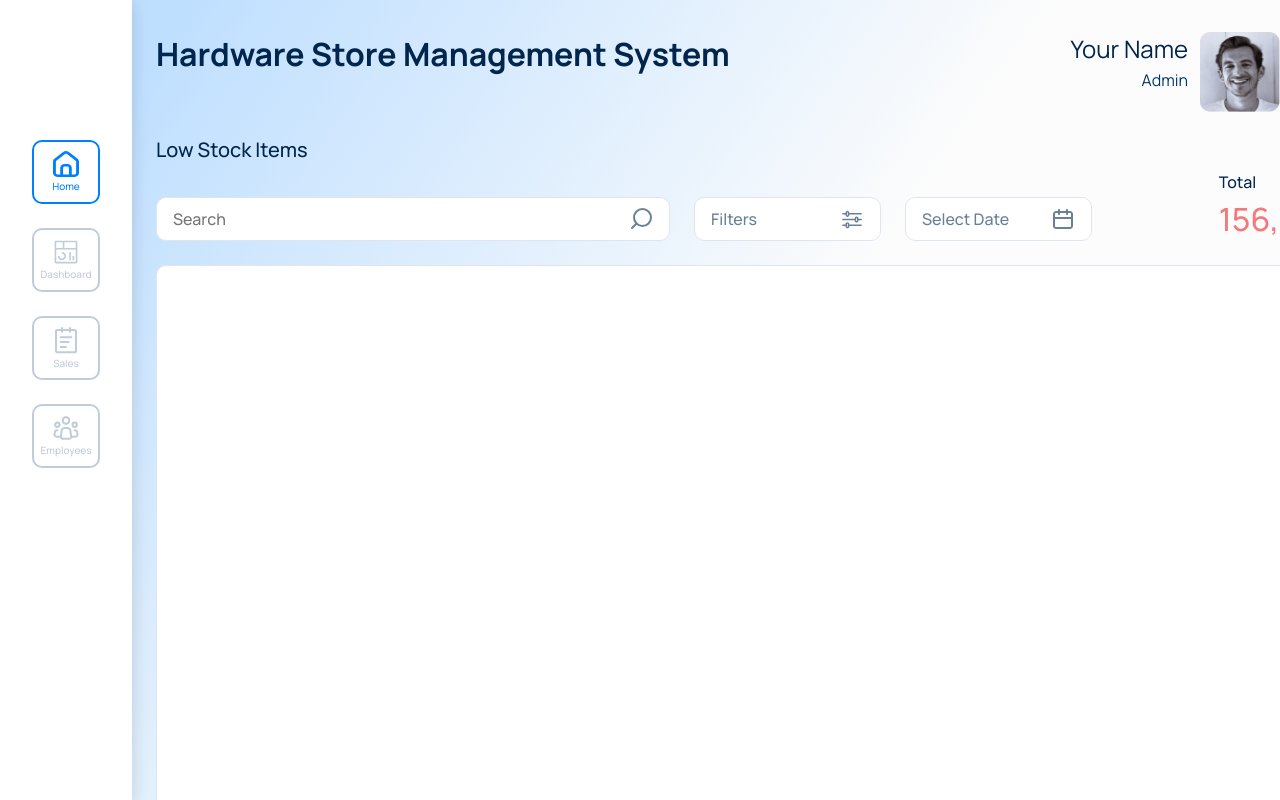
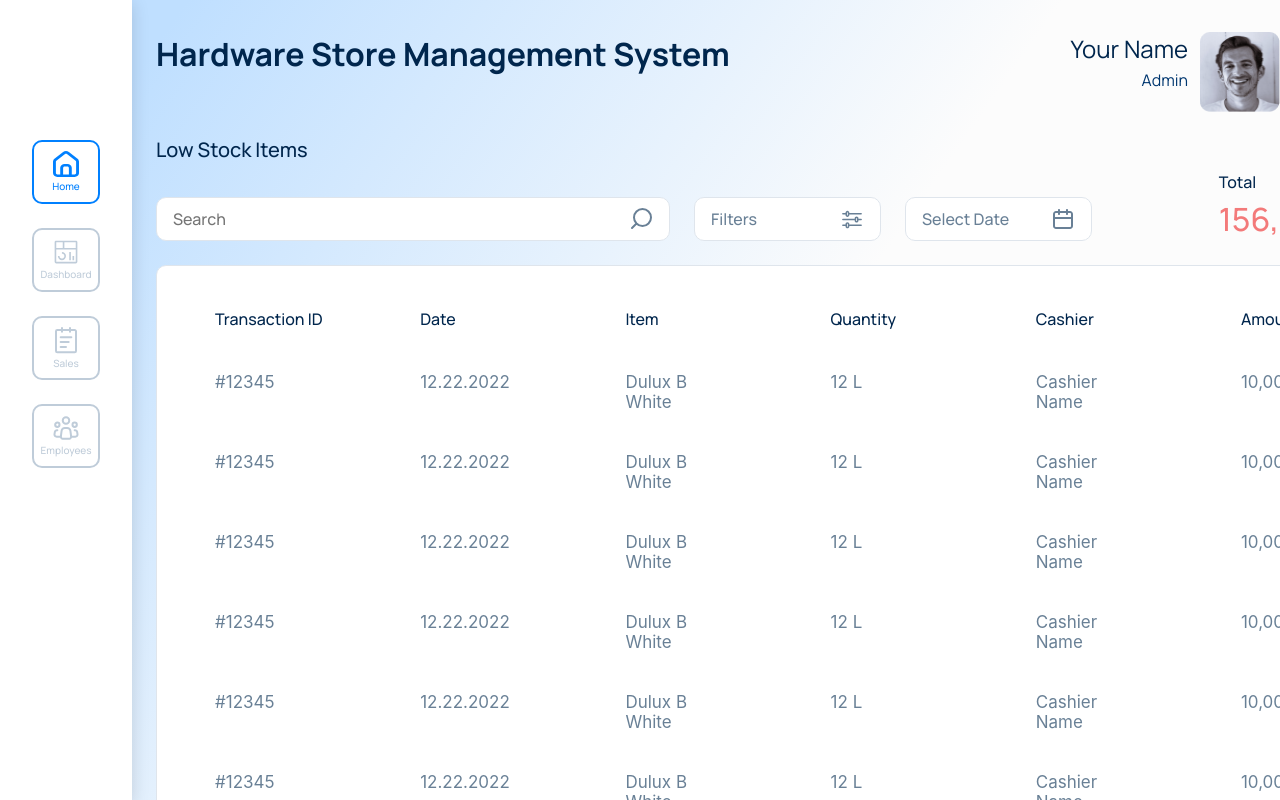
Before and after one commit to pamodaravihansa/Hardware-Management-UI, a React (Create React App) app: page /sales in a window 1280 px wide. Built offline with nearby package versions, Linux system fonts and the light colour scheme.

Commit message:
sales table done

```diff
--- a/src/CSS/style.scss
+++ b/src/CSS/style.scss
@@ -794,6 +794,11 @@ body {
 }
 
 .sales-table-container {
+    display: flex;
+    flex-direction: column;
+    padding: 2.5rem 3.5rem;
+    justify-content: flex-start;
+    align-items: center;
     width: 78.25rem;
     height: 45.78rem;
     margin-top: 1.5rem;
@@ -801,4 +806,52 @@ body {
     border-radius: 0.625rem;
     border: 1px solid #DFE5EC;
     background: #FFF;
+
+    table {
+        width: 100%;
+
+        thead {
+            tr {
+                display: flex;
+                width: 100%;
+                justify-content: space-between;
+                margin-bottom: 2.5rem;
+
+                th {
+                    color: #00264D;
+                    font-family: Manrope;
+                    font-size: 1rem;
+                    font-style: normal;
+                    font-weight: 500;
+                    line-height: normal;
+                    width: 6.75rem;
+                    text-align: left;
+                }
+            }
+
+        }
+
+        tbody {
+            tr {
+                display: flex;
+                width: 100%;
+                justify-content: space-between;
+                margin-bottom: 2.5rem;
+
+
+                td {
+                    color: #698096;
+                    font-family: "SF Pro Display";
+                    font-size: 1.0625rem;
+                    font-style: normal;
+                    font-weight: 400;
+                    line-height: normal;
+                    width: 6.75rem;
+                    text-align: left;
+                }
+            }
+        }
+
+    }
+
 }
--- a/src/Components/sidenavbar.js
+++ b/src/Components/sidenavbar.js
@@ -36,7 +36,7 @@ export default function SideNavBar() {
                 </div >
             </Link>
 
-            <Link to='/employees' className='sidenav-sales'>
+            <Link to='' className='sidenav-sales'>
                 <div className="inactiveSideNav">
 
                     <svg xmlns="http://www.w3.org/2000/svg" width="26" height="26" viewBox="0 0 26 26" fill="none">
--- a/src/Pages/Sales.js
+++ b/src/Pages/Sales.js
@@ -45,7 +45,45 @@ export default function Sales() {
                         </div>
                     </div>
                     <div className='sales-table-container'>
-
+                        <table>
+                            <thead>
+                                <tr>
+                                    <th>Transaction ID</th> <th>Date</th> <th>Item</th> <th>Quantity</th> <th>Cashier</th> <th>Amount</th>
+                                </tr>
+                            </thead>
+                            <tbody>
+                                <tr>
+                                    <td>#12345</td> <td>12.22.2022</td> <td>Dulux B White</td> <td>12 L</td> <td>Cashier Name</td> <td>10,000.000</td>
+                                </tr>
+                                <tr>
+                                    <td>#12345</td> <td>12.22.2022</td> <td>Dulux B White</td> <td>12 L</td> <td>Cashier Name</td> <td>10,000.000</td>
+                                </tr>
+                                <tr>
+                                    <td>#12345</td> <td>12.22.2022</td> <td>Dulux B White</td> <td>12 L</td> <td>Cashier Name</td> <td>10,000.000</td>
+                                </tr>
+                                <tr>
+                                    <td>#12345</td> <td>12.22.2022</td> <td>Dulux B White</td> <td>12 L</td> <td>Cashier Name</td> <td>10,000.000</td>
+                                </tr>
+                                <tr>
+                                    <td>#12345</td> <td>12.22.2022</td> <td>Dulux B White</td> <td>12 L</td> <td>Cashier Name</td> <td>10,000.000</td>
+                                </tr>
+                                <tr>
+                                    <td>#12345</td> <td>12.22.2022</td> <td>Dulux B White</td> <td>12 L</td> <td>Cashier Name</td> <td>10,000.000</td>
+                                </tr>
+                                <tr>
+                                    <td>#12345</td> <td>12.22.2022</td> <td>Dulux B White</td> <td>12 L</td> <td>Cashier Name</td> <td>10,000.000</td>
+                                </tr>
+                                <tr>
+                                    <td>#12345</td> <td>12.22.2022</td> <td>Dulux B White</td> <td>12 L</td> <td>Cashier Name</td> <td>10,000.000</td>
+                                </tr>
+                                <tr>
+                                    <td>#12345</td> <td>12.22.2022</td> <td>Dulux B White</td> <td>12 L</td> <td>Cashier Name</td> <td>10,000.000</td>
+                                </tr>
+                                <tr>
+                                    <td>#12345</td> <td>12.22.2022</td> <td>Dulux B White</td> <td>12 L</td> <td>Cashier Name</td> <td>10,000.000</td>
+                                </tr>
+                            </tbody>
+                        </table>
                     </div>
                 </div>
             </div>
```
